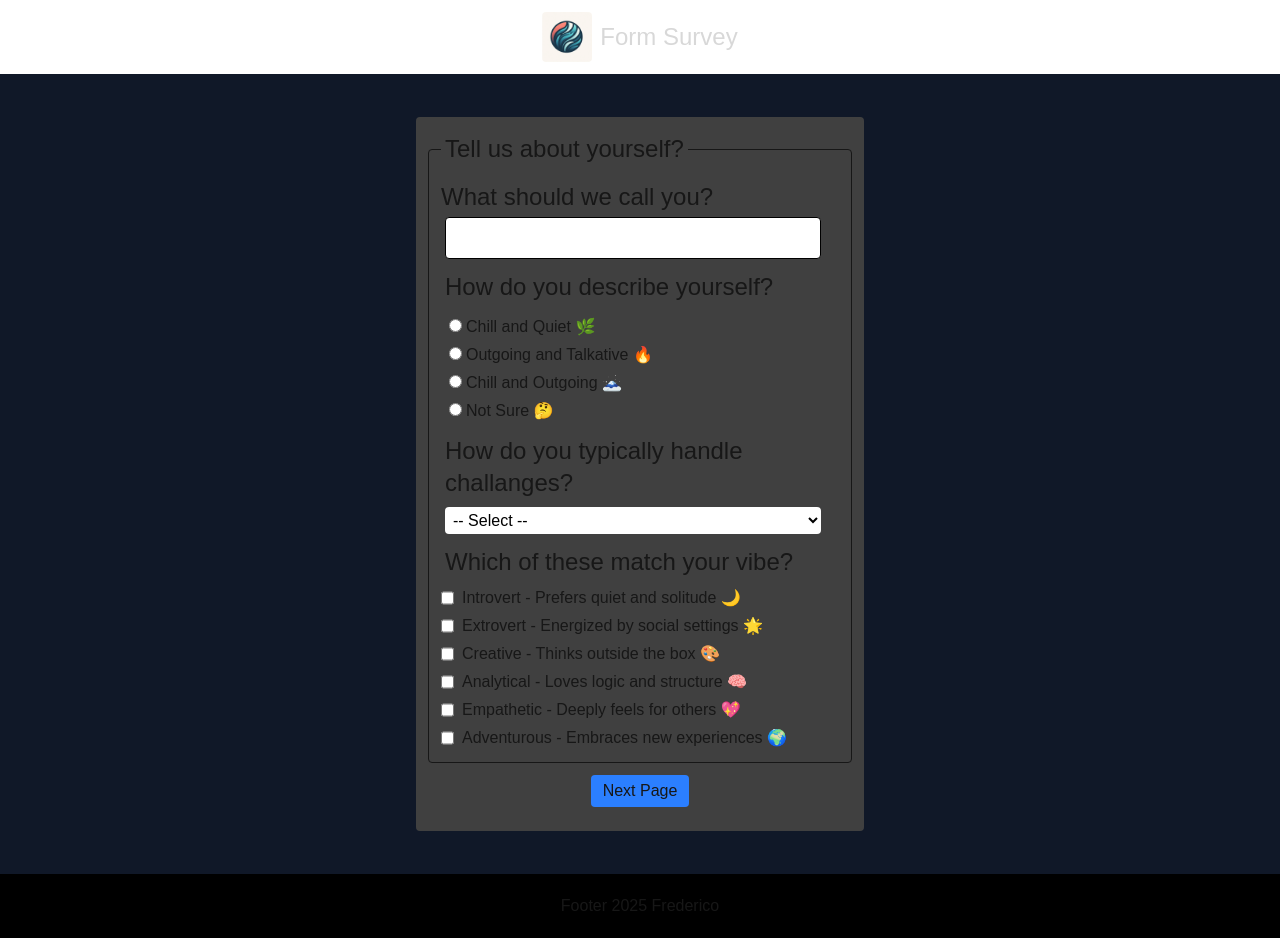
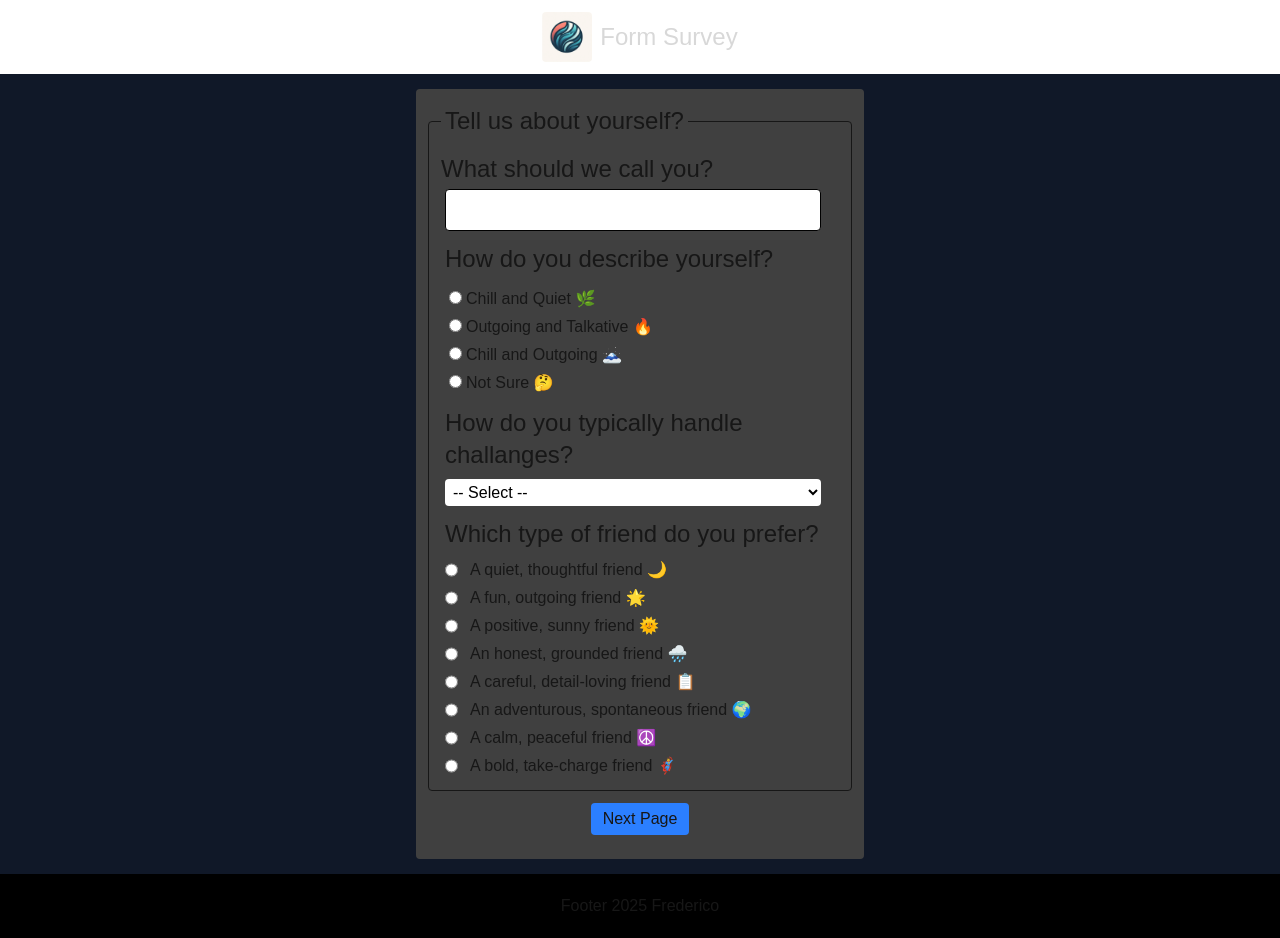
Before and after one commit to FredH2O/basic-ts-form, a Next.js app: page / in a window 1280 px wide. Built offline with nearby package versions, Linux system fonts and the light colour scheme.

Commit message:
feat: update friend type options with shorter, more natural descriptions to match

```diff
--- a/components/Identity/PersonalityQuestion.tsx
+++ b/components/Identity/PersonalityQuestion.tsx
@@ -1,5 +1,6 @@
 import { PERSONALITY_TRAITS } from "../../const/constants";
 import type { ChangeEvent } from "react";
+import Input from "../Input";
 
 type Props = {
   onChange: (e: ChangeEvent<HTMLInputElement>) => void;
@@ -8,13 +9,13 @@ type Props = {
 const Personality = ({ onChange }: Props) => {
   return (
     <div className="flex flex-col justify-center gap-1">
-      <p className="text-2xl p-1">Which of these match your vibe?</p>
+      <p className="text-2xl p-1">Which type of friend do you prefer?</p>
       {PERSONALITY_TRAITS.map((personality) => (
         <div key={personality.id} className="flex gap-2 hover:text-blue-500 ">
-          <input
+          <Input
             onChange={onChange}
             className="hover:cursor-pointer"
-            type="checkbox"
+            type="radio"
             id={personality.name}
             name="personality"
             value={personality.value}
--- a/const/constants.ts
+++ b/const/constants.ts
@@ -1,33 +1,43 @@
 export const PERSONALITY_TRAITS = [
   {
-    name: "Introvert - Prefers quiet and solitude 🌙",
+    name: "A quiet, thoughtful friend 🌙",
     id: "introvert",
     value: "introvert",
   },
   {
-    name: "Extrovert - Energized by social settings 🌟",
+    name: "A fun, outgoing friend 🌟",
     id: "extrovert",
     value: "extrovert",
   },
   {
-    name: "Creative - Thinks outside the box 🎨",
-    id: "creative",
-    value: "creative",
+    name: "A positive, sunny friend 🌞",
+    id: "optimist",
+    value: "optimist",
   },
   {
-    name: "Analytical - Loves logic and structure 🧠",
-    id: "analytical",
-    value: "analytical",
+    name: "An honest, grounded friend 🌧️",
+    id: "pessimist",
+    value: "pessimist",
   },
   {
-    name: "Empathetic - Deeply feels for others 💖",
-    id: "empathetic",
-    value: "empathetic",
+    name: "A careful, detail-loving friend 📋",
+    id: "perfectionist",
+    value: "perfectionist",
   },
   {
-    name: "Adventurous - Embraces new experiences 🌍",
-    id: "adventurous",
-    value: "adventurous",
+    name: "An adventurous, spontaneous friend 🌍",
+    id: "adventurer",
+    value: "adventurer",
+  },
+  {
+    name: "A calm, peaceful friend ☮️",
+    id: "peacemaker",
+    value: "peacemaker",
+  },
+  {
+    name: "A bold, take-charge friend 🦸‍♂️",
+    id: "leader",
+    value: "leader",
   },
 ] as const;
 
```
